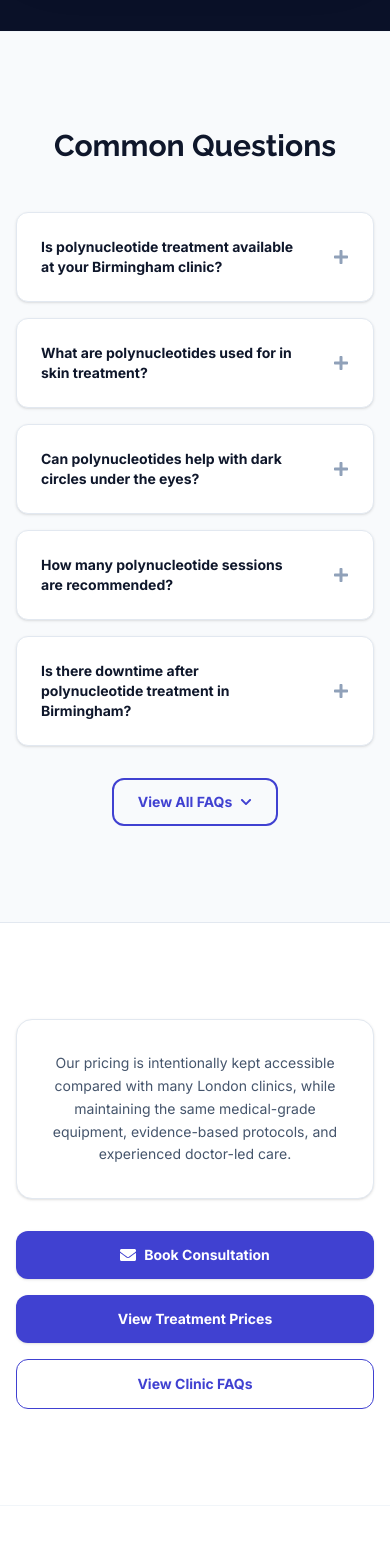
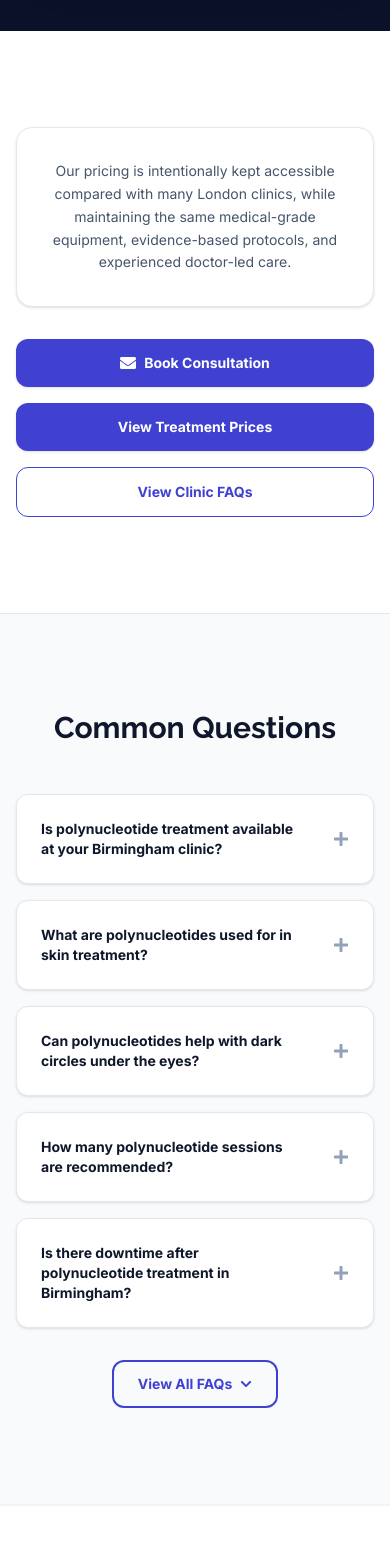
Before and after one commit to binithekid/Healing-PRP-Clinics-Preview, a Next.js app: page /birmingham/polynucleotides in a window 390 px wide. Shown: the part 7380-8948 px from the top of the page. Built offline with nearby package versions, Linux system fonts and the light colour scheme.

Commit message:
Update PolynucleotidesClient.tsx

```diff
--- a/src/components/pages/PolynucleotidesClient.tsx
+++ b/src/components/pages/PolynucleotidesClient.tsx
@@ -21,7 +21,7 @@ import {
   FaGoogle,
   FaStar,
   FaLock,
-  FaChevronDown // <--- Added this import
+  FaChevronDown
 } from "react-icons/fa";
 import { FaWandSparkles } from "react-icons/fa6";
 import Footer from "@/components/Footer";
@@ -50,7 +50,7 @@ export default function PolynucleotidesClient({
   const [openFAQIndex, setOpenFAQIndex] = useState<number | null>(null);
   const [activeStep, setActiveStep] = useState(0);
   const [isLoaded, setIsLoaded] = useState(false);
-  const [showAllFaqs, setShowAllFaqs] = useState(false); // <--- Added FAQ toggle state
+  const [showAllFaqs, setShowAllFaqs] = useState(false);
 
   // State for the Before/After Slider (starts at 50%)
   const [sliderPosition, setSliderPosition] = useState(50);
@@ -671,8 +671,46 @@ export default function PolynucleotidesClient({
          </div>
       </section>
 
-      {/* --- LIGHT SECTION 4: FAQs --- */}
-      <section className="py-24 bg-slate-50 font-inter border-t border-slate-100">
+      {/* --- REORDERED: MATCHING BOTTOM CTA BAR NOW ABOVE FAQS --- */}
+      <section className="py-24 bg-white border-b border-slate-200">
+        <div className="max-w-5xl mx-auto px-4 text-center">
+
+           {/* Pricing Info Box */}
+           <div className="bg-white border border-slate-200 rounded-2xl p-8 mb-8 shadow-sm">
+              <p className="text-slate-600 leading-relaxed text-sm md:text-base font-inter">
+                 Our pricing is intentionally kept accessible compared with many London clinics, while maintaining the same medical-grade equipment, evidence-based protocols, and experienced doctor-led care.
+              </p>
+           </div>
+
+           {/* 3-Button Layout matching ED page */}
+           <div className="flex flex-col sm:flex-row justify-center items-center gap-4">
+              <button
+                onClick={handleAction}
+                className="w-full sm:w-auto px-8 py-3.5 inline-flex items-center justify-center text-sm bg-[#4041d1] text-white hover:bg-blue-700 rounded-xl font-bold transition duration-300 ease-out transform-gpu gap-2 shadow-sm font-inter"
+              >
+                 <FaEnvelope className="w-4 h-4"/> Book Consultation
+              </button>
+
+              <Link
+                href={pricesUrl}
+                className="w-full sm:w-auto px-8 py-3.5 inline-flex items-center justify-center text-sm bg-[#4041d1] text-white hover:bg-blue-700 rounded-xl font-bold transition duration-300 ease-out transform-gpu shadow-sm font-inter"
+              >
+                 View Treatment Prices
+              </Link>
+
+              <Link
+                href={faqUrl}
+                className="w-full sm:w-auto px-8 py-3.5 inline-flex items-center justify-center text-sm bg-white border border-[#4041d1] text-[#4041d1] hover:bg-slate-50 rounded-xl font-bold transition duration-300 ease-out transform-gpu font-inter"
+              >
+                 View Clinic FAQs
+              </Link>
+           </div>
+
+        </div>
+      </section>
+
+      {/* --- REORDERED: LIGHT SECTION 4: FAQs NOW BELOW CTA BAR --- */}
+      <section className="py-24 bg-slate-50 font-inter border-b border-slate-100">
         <div className="max-w-3xl mx-auto px-4 sm:px-6 lg:px-8">
           <div className="text-center mb-12">
             <h2 className="text-3xl font-raleway font-bold text-slate-900">Common Questions</h2>
@@ -721,44 +759,6 @@ export default function PolynucleotidesClient({
         </div>
       </section>
 
-      {/* --- MATCHING BOTTOM CTA BAR --- */}
-      <section className="py-24 bg-white border-t border-slate-200">
-        <div className="max-w-5xl mx-auto px-4 text-center">
-
-           {/* Pricing Info Box */}
-           <div className="bg-white border border-slate-200 rounded-2xl p-8 mb-8 shadow-sm">
-              <p className="text-slate-600 leading-relaxed text-sm md:text-base font-inter">
-                 Our pricing is intentionally kept accessible compared with many London clinics, while maintaining the same medical-grade equipment, evidence-based protocols, and experienced doctor-led care.
-              </p>
-           </div>
-
-           {/* 3-Button Layout matching ED page */}
-           <div className="flex flex-col sm:flex-row justify-center items-center gap-4">
-              <button
-                onClick={handleAction}
-                className="w-full sm:w-auto px-8 py-3.5 inline-flex items-center justify-center text-sm bg-[#4041d1] text-white hover:bg-blue-700 rounded-xl font-bold transition duration-300 ease-out transform-gpu gap-2 shadow-sm font-inter"
-              >
-                 <FaEnvelope className="w-4 h-4"/> Book Consultation
-              </button>
-
-              <Link
-                href={pricesUrl}
-                className="w-full sm:w-auto px-8 py-3.5 inline-flex items-center justify-center text-sm bg-[#4041d1] text-white hover:bg-blue-700 rounded-xl font-bold transition duration-300 ease-out transform-gpu shadow-sm font-inter"
-              >
-                 View Treatment Prices
-              </Link>
-
-              <Link
-                href={faqUrl}
-                className="w-full sm:w-auto px-8 py-3.5 inline-flex items-center justify-center text-sm bg-white border border-[#4041d1] text-[#4041d1] hover:bg-slate-50 rounded-xl font-bold transition duration-300 ease-out transform-gpu font-inter"
-              >
-                 View Clinic FAQs
-              </Link>
-           </div>
-
-        </div>
-      </section>
-
       {/* --- GOOGLE REVIEWS SECTION --- */}
       <div id="reviews-section">
         <TrustReviews
```
